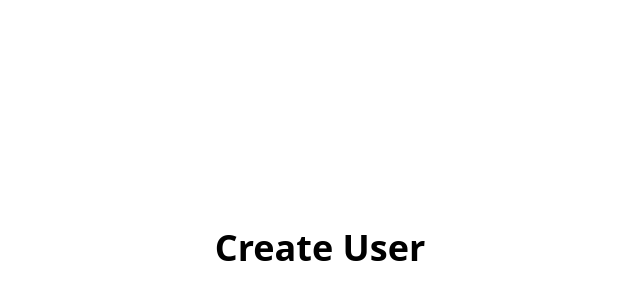
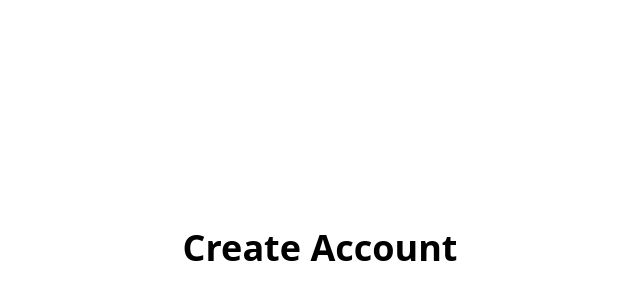
Before and after one commit to fdvalderrama/LoginJWT-fe, a React (Vite) app: page /create-user in a window 1280 px wide. Shown: the part 152-452 px from the top of the page, without its empty margins (320-960 px from the left). Built offline with nearby package versions, Linux system fonts and the light colour scheme.

Commit message:
Initial commit

```diff
--- a/src/pages/CreateUser.tsx
+++ b/src/pages/CreateUser.tsx
@@ -1,7 +1,7 @@
 const CreateUser = () => {
   return (
     <div className="flex h-screen w-full items-center justify-center">
-      <h1 className="text-4xl font-bold">Create User</h1>
+      <h1 className="text-4xl font-bold">Create Account</h1>
     </div>
   );
 };
```
